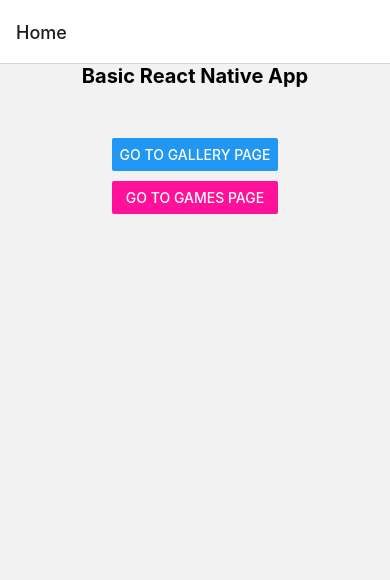
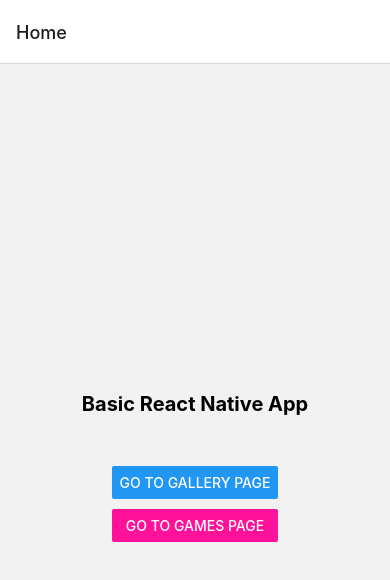
Before and after one commit to corb0140/basic_react_native_app, a React Native app: screen /Home in a window 390 px wide. Shown: the top 580 px of the page. Built offline with nearby package versions, Linux system fonts and the light colour scheme.

Commit message:
changed view height of buttonView

```diff
--- a/Screens/HomeScreen.js
+++ b/Screens/HomeScreen.js
@@ -26,7 +26,6 @@ const styles = StyleSheet.create({
     flex: 1,
     justifyContent: "center",
     alignItems: "center",
-    height: "100%",
   },
   textStyle: {
     fontSize: 20,
@@ -34,6 +33,7 @@ const styles = StyleSheet.create({
     paddingBottom: 50,
   },
   buttonView: {
+    maxHeight: 50,
     flex: 1,
     gap: 10,
   },
```
